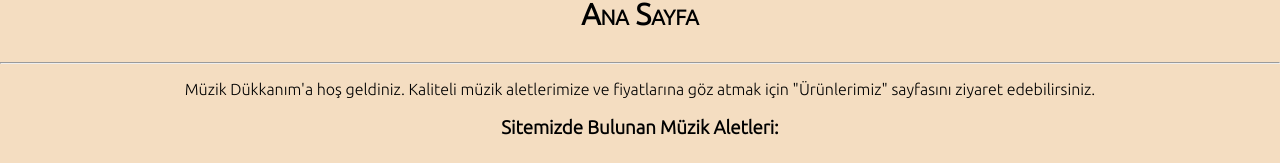
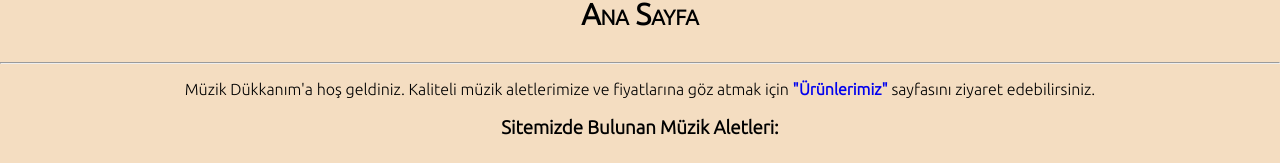
Before and after one commit to hamitokuyucular/CSS-Odev1, a plain HTML site: page index.html in a window 1280 px wide. Shown: the part 144-307 px from the top of the page. Drawn offline with Linux system fonts and the light colour scheme.

Commit message:
link added (urunler)

```diff
--- a/index.html
+++ b/index.html
@@ -27,7 +27,9 @@
         <article>
             <p id="baslik2">Ana Sayfa</p>
             <hr>
-            <p>Müzik Dükkanım'a hoş geldiniz. Kaliteli müzik aletlerimize ve fiyatlarına göz atmak için "Ürünlerimiz" sayfasını ziyaret edebilirsiniz.</p>
+            <p>Müzik Dükkanım'a hoş geldiniz. Kaliteli müzik aletlerimize ve fiyatlarına göz atmak için
+                <a href="urunler.html" style="text-decoration:none ;"> <b>"Ürünlerimiz"</b></a>
+                sayfasını ziyaret edebilirsiniz.</p>
             <h3>Sitemizde Bulunan Müzik Aletleri:</h3>
             <ul id="liste">
                 <li>Gitar</li>
```
